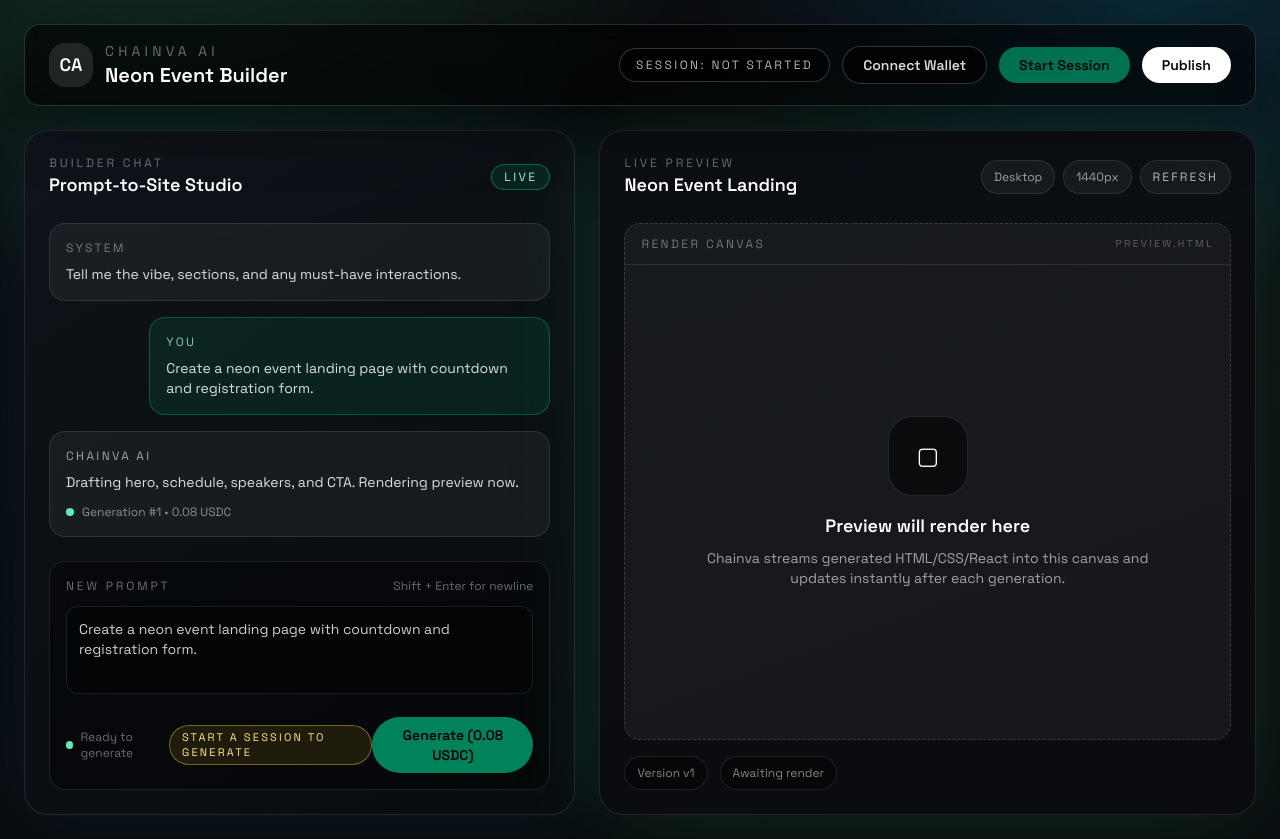
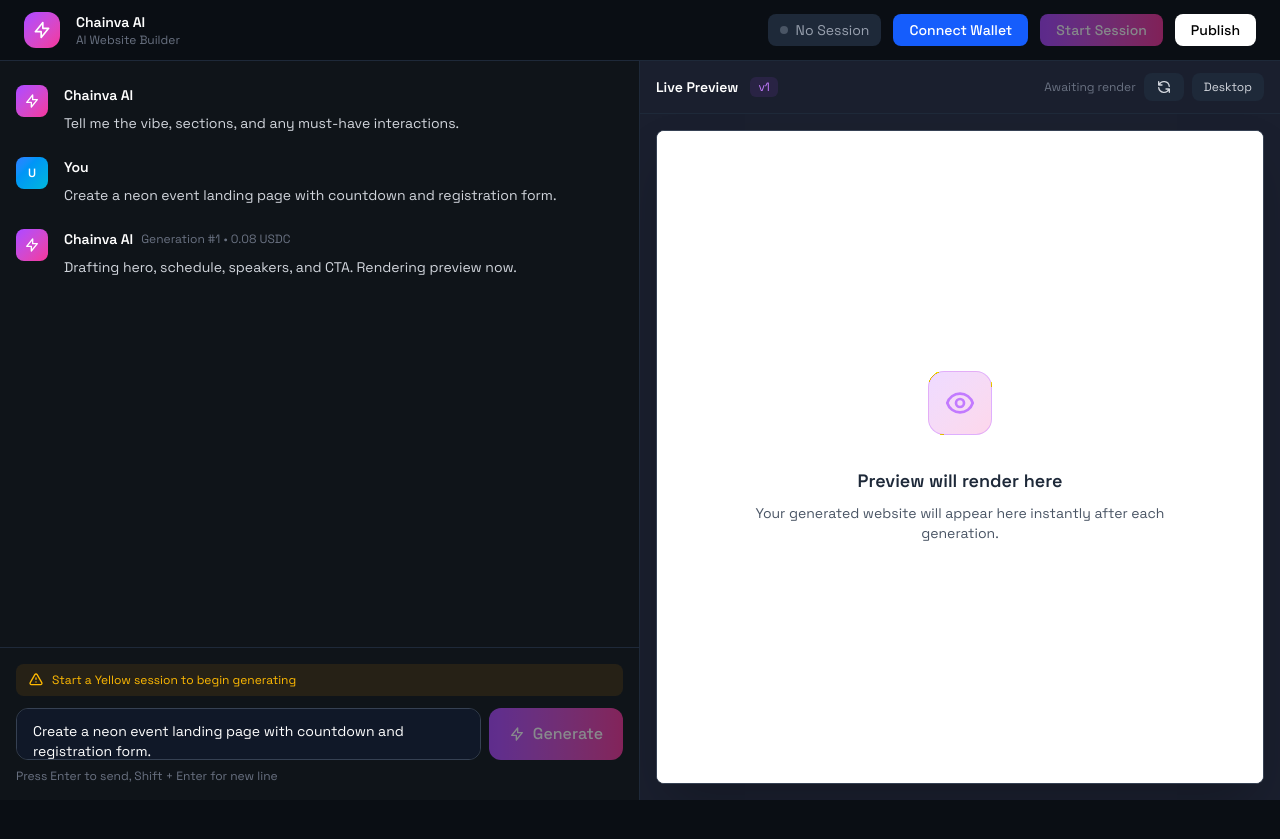
Before and after one commit to satyasandeep007/yellow-studio, a Next.js app: page / in a window 1280 px wide. After the commit the page ends 800 px from the top, so only its background shows below. Built offline with nearby package versions, Linux system fonts and the light colour scheme.

Commit message:
feat(ui): layout change

```diff
--- a/app/globals.css
+++ b/app/globals.css
@@ -21,18 +21,8 @@
 
 body {
   min-height: 100vh;
-  background:
-    radial-gradient(
-      1000px 700px at 12% -10%,
-      rgba(57, 255, 136, 0.14),
-      transparent 55%
-    ),
-    radial-gradient(
-      900px 600px at 90% 0%,
-      rgba(0, 184, 255, 0.16),
-      transparent 50%
-    ),
-    linear-gradient(180deg, var(--bg-0) 0%, #0a0c0f 100%);
+  background: #0a0e14;
   color: var(--text-main);
   font-family: var(--font-sans), system-ui, sans-serif;
+  overflow: hidden;
 }
--- a/app/page.tsx
+++ b/app/page.tsx
@@ -256,8 +256,8 @@ export default function Home() {
   }, [ethereum]);
 
   return (
-    <div className="min-h-screen px-6 py-6 text-white">
-      <main className="mx-auto flex min-h-[calc(100vh-3rem)] max-w-[1440px] flex-col gap-6">
+    <div className="flex h-screen flex-col bg-[#0a0e14] text-white">
+      {/* Header */}
       <BuilderHeader
         walletConnected={walletConnected}
         walletAddress={walletAddress}
@@ -268,7 +268,11 @@ export default function Home() {
         onStartSession={handleStartSession}
         onEndSession={handleEndSession}
       />
-        <section className="grid flex-1 grid-cols-1 gap-6 lg:grid-cols-[1.05fr_1.25fr]">
+
+      {/* Main Content: Split View */}
+      <div className="flex flex-1 overflow-hidden">
+        {/* Left: Chat Panel */}
+        <div className="w-1/2 border-r border-gray-800">
           <ChatPanel
             prompt={prompt}
             onPromptChange={setPrompt}
@@ -277,13 +281,19 @@ export default function Home() {
             canGenerate={canGenerate}
             messages={messages}
           />
+        </div>
+
+        {/* Right: Preview Panel */}
+        <div className="w-1/2">
           <PreviewPanel
             html={previewHtml}
-            versionLabel={`Version v${generationCount + 1}`}
+            versionLabel={`v${generationCount + 1}`}
             lastUpdated={lastUpdatedLabel}
           />
-        </section>
-      </main>
+        </div>
+      </div>
+
+      {/* Wallet Modal */}
       <WalletModal
         open={walletModalOpen}
         onClose={() => setWalletModalOpen(false)}
--- a/components/BuilderHeader.tsx
+++ b/components/BuilderHeader.tsx
@@ -24,29 +24,43 @@ export function BuilderHeader({
     : "Session: Not started";
 
   return (
-    <header className="flex flex-wrap items-center justify-between gap-4 rounded-2xl border border-white/15 bg-black/60 px-6 py-4 backdrop-blur shadow-[0_20px_60px_rgba(0,0,0,0.35)]">
-      <div className="flex items-center gap-3">
-        <div className="flex h-11 w-11 items-center justify-center rounded-2xl bg-white/10 text-lg font-semibold">
-          CA
+    <header className="flex items-center justify-between border-b border-gray-800 bg-[#0a0e14] px-6 py-3">
+      {/* Left: Logo & Project Name */}
+      <div className="flex items-center gap-4">
+        <div className="flex h-9 w-9 items-center justify-center rounded-xl bg-gradient-to-br from-purple-500 to-pink-500">
+          <svg className="h-5 w-5 text-white" fill="none" stroke="currentColor" viewBox="0 0 24 24">
+            <path strokeLinecap="round" strokeLinejoin="round" strokeWidth={2} d="M13 10V3L4 14h7v7l9-11h-7z" />
+          </svg>
         </div>
         <div>
-          <p className="text-sm uppercase tracking-[0.3em] text-white/40">
-            Chainva AI
-          </p>
-          <h1 className="text-xl font-semibold">Neon Event Builder</h1>
+          <h1 className="text-sm font-semibold text-white">Chainva AI</h1>
+          <p className="text-xs text-gray-500">AI Website Builder</p>
         </div>
       </div>
-      <div className="flex flex-wrap items-center gap-3">
-        <div className="flex items-center gap-2 rounded-full border border-white/20 bg-black/70 px-4 py-2 text-xs uppercase tracking-[0.2em] text-white/70">
-          {sessionLabel}
-        </div>
+
+      {/* Right: Session & Wallet Controls */}
+      <div className="flex items-center gap-3">
+        {/* Session Status */}
+        {sessionActive ? (
+          <div className="flex items-center gap-2 rounded-lg bg-green-500/10 px-3 py-1.5 text-sm">
+            <div className="h-2 w-2 animate-pulse rounded-full bg-green-500"></div>
+            <span className="font-medium text-green-400">{sessionBalance.toFixed(2)} USDC</span>
+          </div>
+        ) : (
+          <div className="flex items-center gap-2 rounded-lg bg-gray-800 px-3 py-1.5 text-sm text-gray-400">
+            <div className="h-2 w-2 rounded-full bg-gray-600"></div>
+            <span>No Session</span>
+          </div>
+        )}
+
+        {/* Wallet Connection */}
         {walletConnected ? (
           <div className="flex items-center gap-2">
-            <span className="rounded-full border border-white/20 bg-black/70 px-4 py-2 text-xs uppercase tracking-[0.2em] text-white/80">
+            <div className="rounded-lg bg-gray-800 px-3 py-1.5 text-sm font-mono text-gray-300">
               {walletAddress}
-            </span>
+            </div>
             <button
-              className="rounded-full border border-white/20 bg-black/70 px-4 py-2 text-xs font-semibold text-white/80 transition hover:border-white/50 hover:text-white"
+              className="rounded-lg bg-gray-800 px-3 py-1.5 text-sm text-gray-300 hover:bg-gray-700"
               onClick={onDisconnectWallet}
             >
               Disconnect
@@ -54,29 +68,33 @@ export function BuilderHeader({
           </div>
         ) : (
           <button
-            className="rounded-full border border-white/20 bg-black/70 px-5 py-2 text-sm font-semibold text-white/85 transition hover:border-white/50 hover:text-white"
+            className="rounded-lg bg-blue-600 px-4 py-1.5 text-sm font-medium text-white hover:bg-blue-700"
             onClick={onConnectWallet}
           >
             Connect Wallet
           </button>
         )}
+
+        {/* Session Control */}
         {sessionActive ? (
           <button
-            className="rounded-full border border-emerald-400/40 bg-emerald-400/10 px-5 py-2 text-sm font-semibold text-emerald-200 transition hover:border-emerald-300 hover:text-emerald-100"
+            className="rounded-lg bg-red-600 px-4 py-1.5 text-sm font-medium text-white hover:bg-red-700"
             onClick={onEndSession}
           >
             End Session
           </button>
         ) : (
           <button
-            className="rounded-full bg-emerald-400 px-5 py-2 text-sm font-semibold text-black transition hover:bg-emerald-300 disabled:cursor-not-allowed disabled:opacity-50"
+            className="rounded-lg bg-gradient-to-r from-purple-500 to-pink-500 px-4 py-1.5 text-sm font-medium text-white hover:from-purple-600 hover:to-pink-600 disabled:cursor-not-allowed disabled:opacity-50"
             onClick={onStartSession}
             disabled={!walletConnected}
           >
             Start Session
           </button>
         )}
-        <button className="rounded-full bg-white px-5 py-2 text-sm font-semibold text-black transition hover:bg-white/90">
+
+        {/* Publish Button */}
+        <button className="rounded-lg bg-white px-4 py-1.5 text-sm font-medium text-black hover:bg-gray-200">
           Publish
         </button>
       </div>
--- a/components/ChatPanel.tsx
+++ b/components/ChatPanel.tsx
@@ -21,89 +21,113 @@ export function ChatPanel({
   messages,
 }: ChatPanelProps) {
   return (
-    <div className="flex h-full flex-col rounded-3xl border border-white/10 bg-[linear-gradient(145deg,rgba(15,20,26,0.95),rgba(9,12,16,0.95))] p-6 shadow-[0_0_80px_rgba(0,184,255,0.08)]">
-      <div className="flex items-center justify-between">
-        <div>
-          <p className="text-xs uppercase tracking-[0.24em] text-white/40">
-            Builder Chat
-          </p>
-          <h2 className="text-lg font-semibold">Prompt-to-Site Studio</h2>
+    <div className="flex h-full flex-col bg-[#0f1419]">
+      {/* Messages Area */}
+      <div className="flex-1 overflow-y-auto px-4 py-6">
+        <div className="mx-auto w-full max-w-3xl space-y-6">
+          {messages.length === 0 ? (
+            <div className="flex flex-col items-center justify-center py-20">
+              <div className="mb-4 flex h-16 w-16 items-center justify-center rounded-2xl bg-gradient-to-br from-purple-500 to-pink-500">
+                <svg className="h-8 w-8 text-white" fill="none" stroke="currentColor" viewBox="0 0 24 24">
+                  <path strokeLinecap="round" strokeLinejoin="round" strokeWidth={2} d="M13 10V3L4 14h7v7l9-11h-7z" />
+                </svg>
               </div>
-        <span className="rounded-full border border-emerald-400/40 bg-emerald-400/10 px-3 py-1 text-xs uppercase tracking-[0.2em] text-emerald-200">
-          Live
+              <h2 className="text-2xl font-semibold text-white">Start Building</h2>
+              <p className="mt-2 text-sm text-gray-400">Describe your website and watch it come to life</p>
+            </div>
+          ) : (
+            messages.map((message) => {
+              const isUser = message.role === "user";
+              return (
+                <div key={message.id} className="group flex gap-4">
+                  {/* Avatar */}
+                  <div className="flex-shrink-0">
+                    {isUser ? (
+                      <div className="flex h-8 w-8 items-center justify-center rounded-lg bg-gradient-to-br from-blue-500 to-cyan-500">
+                        <span className="text-xs font-semibold text-white">U</span>
+                      </div>
+                    ) : (
+                      <div className="flex h-8 w-8 items-center justify-center rounded-lg bg-gradient-to-br from-purple-500 to-pink-500">
+                        <svg className="h-4 w-4 text-white" fill="none" stroke="currentColor" viewBox="0 0 24 24">
+                          <path strokeLinecap="round" strokeLinejoin="round" strokeWidth={2} d="M13 10V3L4 14h7v7l9-11h-7z" />
+                        </svg>
+                      </div>
+                    )}
+                  </div>
+                  {/* Message Content */}
+                  <div className="flex-1 space-y-2">
+                    <div className="flex items-center gap-2">
+                      <span className="text-sm font-semibold text-white">
+                        {isUser ? "You" : "Chainva AI"}
                       </span>
+                      {message.meta && (
+                        <span className="text-xs text-gray-500">{message.meta}</span>
+                      )}
+                    </div>
+                    <div className="prose prose-invert max-w-none text-sm text-gray-300">
+                      {message.content}
+                    </div>
+                  </div>
+                </div>
+              );
+            })
+          )}
+        </div>
       </div>
 
-      <div className="mt-6 flex flex-1 flex-col gap-4 overflow-hidden">
-        {messages.map((message) => {
-          const isUser = message.role === "user";
-          const isAssistant = message.role === "assistant";
-          return (
-            <div
-              key={message.id}
-              className={`rounded-2xl border p-4 ${
-                isUser
-                  ? "ml-auto max-w-[80%] border-emerald-400/30 bg-emerald-400/10"
-                  : "border-white/10 bg-white/5"
-              }`}
-            >
-              <p
-                className={`text-xs uppercase tracking-[0.2em] ${
-                  isUser
-                    ? "text-emerald-200/80"
-                    : isAssistant
-                      ? "text-white/60"
-                      : "text-white/40"
-                }`}
-              >
-                {isUser ? "You" : isAssistant ? "Chainva AI" : "System"}
-              </p>
-              <p className="mt-2 text-sm text-white/85">{message.content}</p>
-              {message.meta ? (
-                <div className="mt-3 flex items-center gap-2 text-xs text-white/50">
-                  <span className="inline-flex h-2 w-2 rounded-full bg-emerald-300"></span>
-                  {message.meta}
+      {/* Input Area */}
+      <div className="border-t border-gray-800 bg-[#0f1419] px-4 py-4">
+        <div className="mx-auto w-full max-w-3xl">
+          {!canGenerate && (
+            <div className="mb-3 flex items-center gap-2 rounded-lg bg-amber-500/10 px-3 py-2 text-xs text-amber-400">
+              <svg className="h-4 w-4" fill="none" stroke="currentColor" viewBox="0 0 24 24">
+                <path strokeLinecap="round" strokeLinejoin="round" strokeWidth={2} d="M12 9v2m0 4h.01m-6.938 4h13.856c1.54 0 2.502-1.667 1.732-3L13.732 4c-.77-1.333-2.694-1.333-3.464 0L3.34 16c-.77 1.333.192 3 1.732 3z" />
+              </svg>
+              Start a Yellow session to begin generating
             </div>
-              ) : null}
-            </div>
-          );
-        })}
-      </div>
-
-      <div className="mt-6 rounded-2xl border border-white/10 bg-black/40 p-4">
-        <div className="flex items-center justify-between">
-          <p className="text-xs uppercase tracking-[0.24em] text-white/40">
-            New Prompt
-          </p>
-          <span className="text-xs text-white/40">
-            Shift + Enter for newline
-          </span>
-        </div>
+          )}
+          <div className="relative flex items-end gap-2">
             <textarea
-          className="mt-3 min-h-[88px] w-full resize-none rounded-xl border border-white/10 bg-black/40 p-3 text-sm text-white/80 outline-none placeholder:text-white/40"
-          placeholder="Describe the vibe, colors, and sections you want to generate..."
+              className="min-h-[52px] flex-1 resize-none rounded-xl border border-gray-700 bg-gray-900 px-4 py-3 text-sm text-white placeholder-gray-500 focus:border-purple-500 focus:outline-none focus:ring-1 focus:ring-purple-500"
+              placeholder="Describe your website... (e.g., 'Create a neon event landing page with countdown')"
               value={prompt}
-          onChange={(event) => onPromptChange(event.target.value)}
+              onChange={(e) => onPromptChange(e.target.value)}
+              onKeyDown={(e) => {
+                if (e.key === 'Enter' && !e.shiftKey) {
+                  e.preventDefault();
+                  if (prompt.trim() && !isGenerating && canGenerate) {
+                    onGenerate();
+                  }
+                }
+              }}
+              rows={1}
             />
-        <div className="mt-4 flex items-center justify-between">
-          <div className="flex items-center gap-2 text-xs text-white/40">
-            <span className="inline-flex h-2 w-2 rounded-full bg-emerald-300"></span>
-            Ready to generate
-          </div>
-          <div className="flex items-center gap-3 text-xs text-white/40">
-            {!canGenerate ? (
-              <span className="rounded-full border border-amber-300/40 bg-amber-300/10 px-3 py-1 text-[11px] uppercase tracking-[0.2em] text-amber-200">
-                Start a session to generate
-              </span>
-            ) : null}
-          </div>
             <button
-            className="rounded-full bg-emerald-400 px-5 py-2 text-sm font-semibold text-black transition hover:bg-emerald-300 disabled:cursor-not-allowed disabled:opacity-60"
+              className="flex h-[52px] items-center gap-2 rounded-xl bg-gradient-to-r from-purple-500 to-pink-500 px-5 font-medium text-white transition hover:from-purple-600 hover:to-pink-600 disabled:cursor-not-allowed disabled:opacity-50"
               onClick={onGenerate}
               disabled={!prompt.trim() || isGenerating || !canGenerate}
             >
-            {isGenerating ? "Generating..." : "Generate (0.08 USDC)"}
+              {isGenerating ? (
+                <>
+                  <svg className="h-4 w-4 animate-spin" fill="none" stroke="currentColor" viewBox="0 0 24 24">
+                    <path strokeLinecap="round" strokeLinejoin="round" strokeWidth={2} d="M4 4v5h.582m15.356 2A8.001 8.001 0 004.582 9m0 0H9m11 11v-5h-.581m0 0a8.003 8.003 0 01-15.357-2m15.357 2H15" />
+                  </svg>
+                  Generating...
+                </>
+              ) : (
+                <>
+                  <svg className="h-4 w-4" fill="none" stroke="currentColor" viewBox="0 0 24 24">
+                    <path strokeLinecap="round" strokeLinejoin="round" strokeWidth={2} d="M13 10V3L4 14h7v7l9-11h-7z" />
+                  </svg>
+                  Generate
+                </>
+              )}
             </button>
+          </div>
+          <div className="mt-2 flex items-center justify-between text-xs text-gray-500">
+            <span>Press Enter to send, Shift + Enter for new line</span>
+            {canGenerate && <span className="text-purple-400">Cost: 0.08 USDC per generation</span>}
+          </div>
         </div>
       </div>
     </div>
--- a/components/PreviewPanel.tsx
+++ b/components/PreviewPanel.tsx
@@ -10,33 +10,35 @@ export function PreviewPanel({
   lastUpdated,
 }: PreviewPanelProps) {
   return (
-    <div className="flex h-full flex-col rounded-3xl border border-white/10 bg-[linear-gradient(160deg,rgba(12,15,20,0.95),rgba(10,12,16,0.95))] p-6 shadow-[0_0_100px_rgba(57,255,136,0.12)]">
-      <div className="flex flex-wrap items-center justify-between gap-4">
-        <div>
-          <p className="text-xs uppercase tracking-[0.24em] text-white/40">
-            Live Preview
-          </p>
-          <h2 className="text-lg font-semibold">Neon Event Landing</h2>
+    <div className="flex h-full flex-col bg-[#1a1f2e]">
+      {/* Preview Header */}
+      <div className="flex items-center justify-between border-b border-gray-800 px-4 py-3">
+        <div className="flex items-center gap-3">
+          <h3 className="text-sm font-semibold text-white">Live Preview</h3>
+          {versionLabel && (
+            <span className="rounded-md bg-purple-500/10 px-2 py-0.5 text-xs text-purple-400">
+              {versionLabel}
+            </span>
+          )}
         </div>
-        <div className="flex items-center gap-2 text-xs text-white/60">
-          <span className="rounded-full border border-white/10 bg-white/5 px-3 py-2">
+        <div className="flex items-center gap-2">
+          {lastUpdated && (
+            <span className="text-xs text-gray-500">{lastUpdated}</span>
+          )}
+          <button className="rounded-lg bg-gray-800 px-3 py-1.5 text-xs text-gray-300 hover:bg-gray-700">
+            <svg className="h-4 w-4" fill="none" stroke="currentColor" viewBox="0 0 24 24">
+              <path strokeLinecap="round" strokeLinejoin="round" strokeWidth={2} d="M4 4v5h.582m15.356 2A8.001 8.001 0 004.582 9m0 0H9m11 11v-5h-.581m0 0a8.003 8.003 0 01-15.357-2m15.357 2H15" />
+            </svg>
+          </button>
+          <button className="rounded-lg bg-gray-800 px-3 py-1.5 text-xs text-gray-300 hover:bg-gray-700">
             Desktop
-          </span>
-          <span className="rounded-full border border-white/10 bg-white/5 px-3 py-2">
-            1440px
-          </span>
-          <button className="rounded-full border border-white/10 bg-white/5 px-3 py-2 text-xs uppercase tracking-[0.18em] text-white/70 transition hover:border-white/30">
-            Refresh
           </button>
         </div>
       </div>
 
-      <div className="mt-6 flex flex-1 flex-col overflow-hidden rounded-2xl border border-dashed border-white/15 bg-white/5">
-        <div className="flex items-center justify-between border-b border-white/10 px-4 py-3 text-xs uppercase tracking-[0.2em] text-white/40">
-          <span>Render Canvas</span>
-          <span className="text-[10px] text-white/30">preview.html</span>
-        </div>
-        <div className="flex flex-1">
+      {/* Preview Content */}
+      <div className="flex flex-1 overflow-hidden p-4">
+        <div className="flex flex-1 overflow-hidden rounded-lg border border-gray-700 bg-white shadow-2xl">
           {html ? (
             <iframe
               className="h-full w-full bg-white"
@@ -45,29 +47,23 @@ export function PreviewPanel({
               srcDoc={html}
             />
           ) : (
-            <div className="flex flex-1 flex-col items-center justify-center p-6 text-center">
-              <div className="flex h-20 w-20 items-center justify-center rounded-3xl border border-white/10 bg-black/50 text-2xl">
-                ▢
+            <div className="flex flex-1 flex-col items-center justify-center p-6 text-center bg-white">
+              <div className="mb-4 flex h-16 w-16 items-center justify-center rounded-2xl bg-gradient-to-br from-purple-500/20 to-pink-500/20 border border-purple-500/30">
+                <svg className="h-8 w-8 text-purple-400" fill="none" stroke="currentColor" viewBox="0 0 24 24">
+                  <path strokeLinecap="round" strokeLinejoin="round" strokeWidth={2} d="M15 12a3 3 0 11-6 0 3 3 0 016 0z" />
+                  <path strokeLinecap="round" strokeLinejoin="round" strokeWidth={2} d="M2.458 12C3.732 7.943 7.523 5 12 5c4.478 0 8.268 2.943 9.542 7-1.274 4.057-5.064 7-9.542 7-4.477 0-8.268-2.943-9.542-7z" />
+                </svg>
               </div>
-              <h3 className="mt-4 text-lg font-semibold">
+              <h3 className="mt-4 text-lg font-semibold text-gray-800">
                 Preview will render here
               </h3>
-              <p className="mt-2 max-w-md text-sm text-white/60">
-                Chainva streams generated HTML/CSS/React into this canvas and
-                updates instantly after each generation.
+              <p className="mt-2 max-w-md text-sm text-gray-600">
+                Your generated website will appear here instantly after each generation.
               </p>
             </div>
           )}
         </div>
       </div>
-      <div className="mt-4 flex flex-wrap items-center gap-3 text-xs text-white/50">
-        <span className="rounded-full border border-white/10 bg-black/40 px-3 py-2">
-          {versionLabel}
-        </span>
-        <span className="rounded-full border border-white/10 bg-black/40 px-3 py-2">
-          {lastUpdated}
-        </span>
-      </div>
     </div>
   );
 }
```
Lines whose indentation alone changed are shown as unchanged.
